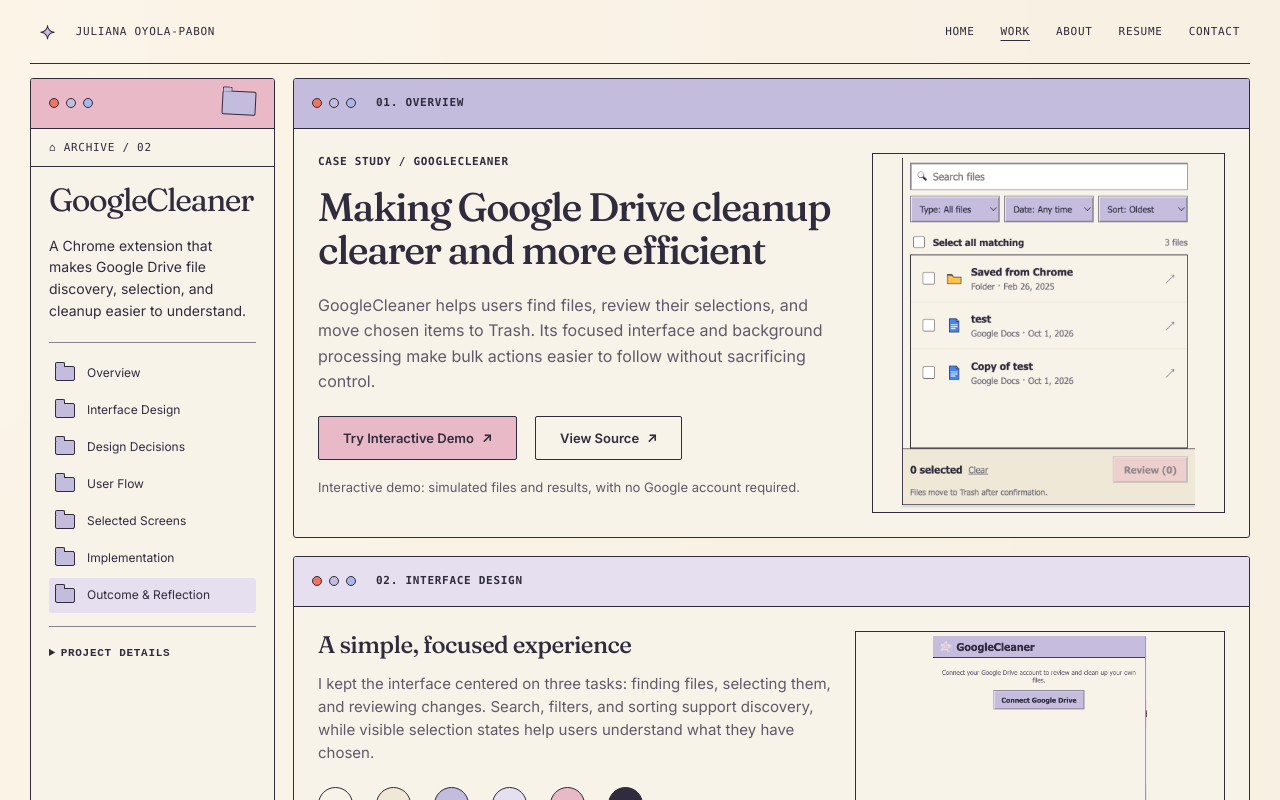
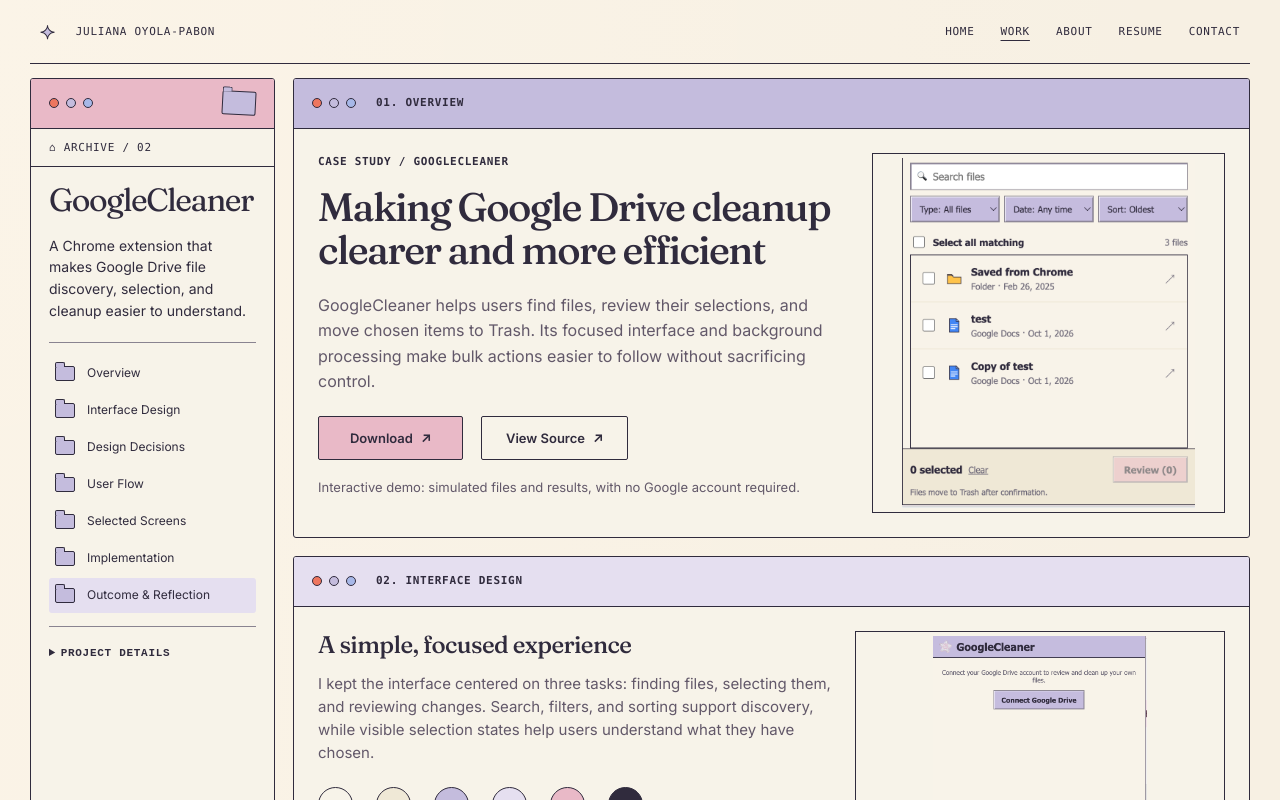
Before and after one commit to julsoyola/juliana-portfolio, a Next.js app in the folder portfolio/: page /work/googlecleaner in a window 1280 px wide. Shown: the top 800 px of the page. Built offline with nearby package versions, Linux system fonts and the light colour scheme.

Commit message:
Replacing Both HyperLinks: Download/view source

```diff
--- a/portfolio/content/projects/googlecleaner.ts
+++ b/portfolio/content/projects/googlecleaner.ts
@@ -41,7 +41,8 @@
   links: [{label: "Demo", href: "#demo", text: "Interactive simulated demo"}, {label: "GitHub", href: "https://github.com/julsoyola/googleCleaner", text: "github.com/julsoyola/googleCleaner"}],
   navigation,
   hero: {title: "Making Google Drive cleanup clearer and more efficient", summary: "GoogleCleaner helps users find files, review their selections, and move chosen items to Trash. Its focused interface and background processing make bulk actions easier to follow without sacrificing control.", image: googlecleaner.image, notice: "Interactive demo: simulated files and results, with no Google account required."},
-  actions: [{label: "Try Interactive Demo", href: "#demo"}, {label: "View Source", href: "https://chromewebstore.google.com/detail/googlecleaner/acijddppbcekpnlddndfomahlpgcnfoe"}],
+  actions: [{label: "Download", href: "https://chromewebstore.google.com/detail/googlecleaner/acijddppbcekpnlddndfomahlpgcnfoe"},
+            {label: "View Source", href: "https://github.com/julsoyola/googleCleaner"}],
   interface: {title: "Interface Design", heading: "A simple, focused experience", text: "I kept the interface centered on three tasks: finding files, selecting them, and reviewing changes. Search, filters, and sorting support discovery, while visible selection states help users understand what they have chosen.", image: googlecleaner.screenshots[0], colors: [["Cream", "#f7f3e9"], ["Secondary", "#efe8d6"], ["Lavender", "#c4bcdd"], ["Selected", "#e5dff0"], ["Blush", "#e9b9c7"], ["Plum", "#302b3d"]]},
   decisions: [
     {title: "Stable selection", icon: "folder", text: "Search and filter without changing selected file IDs.", why: "Hidden rows remain part of the selection.", tradeoff: "Extra state to track hidden selections."},
```
